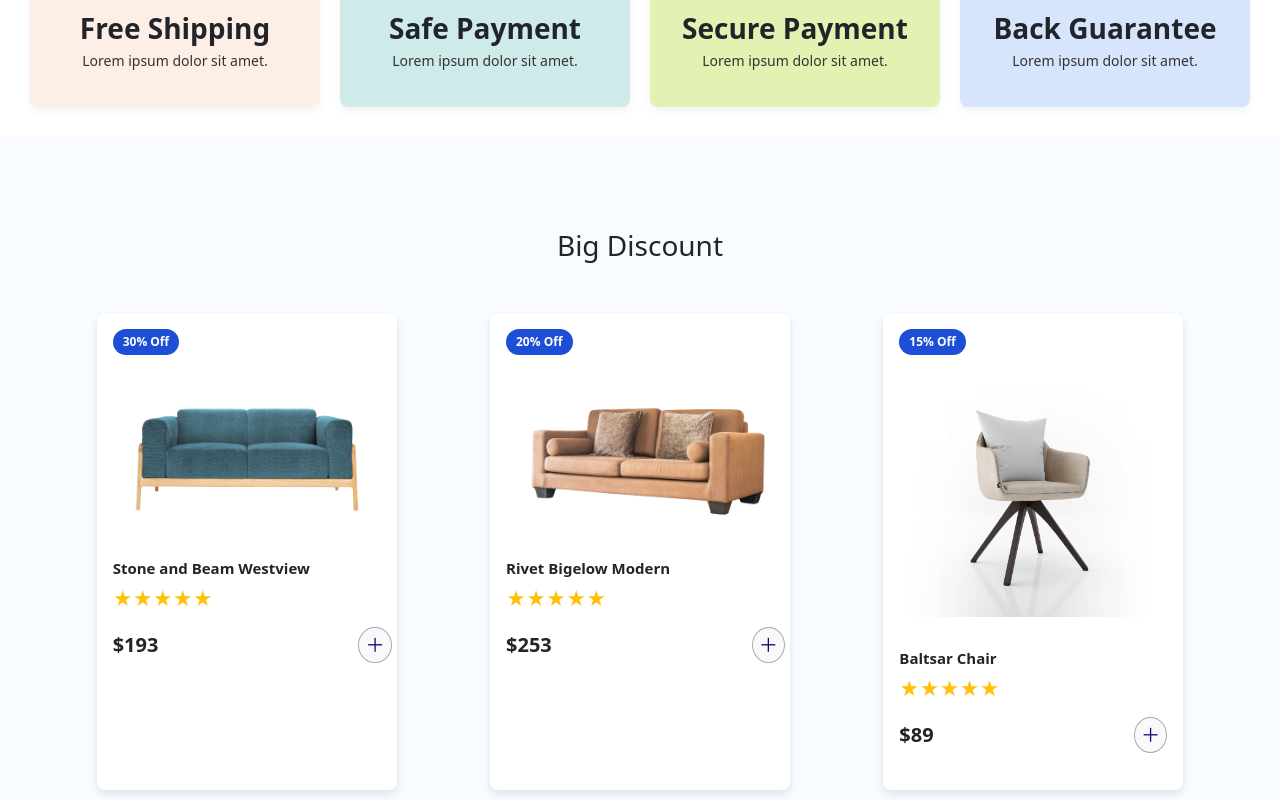
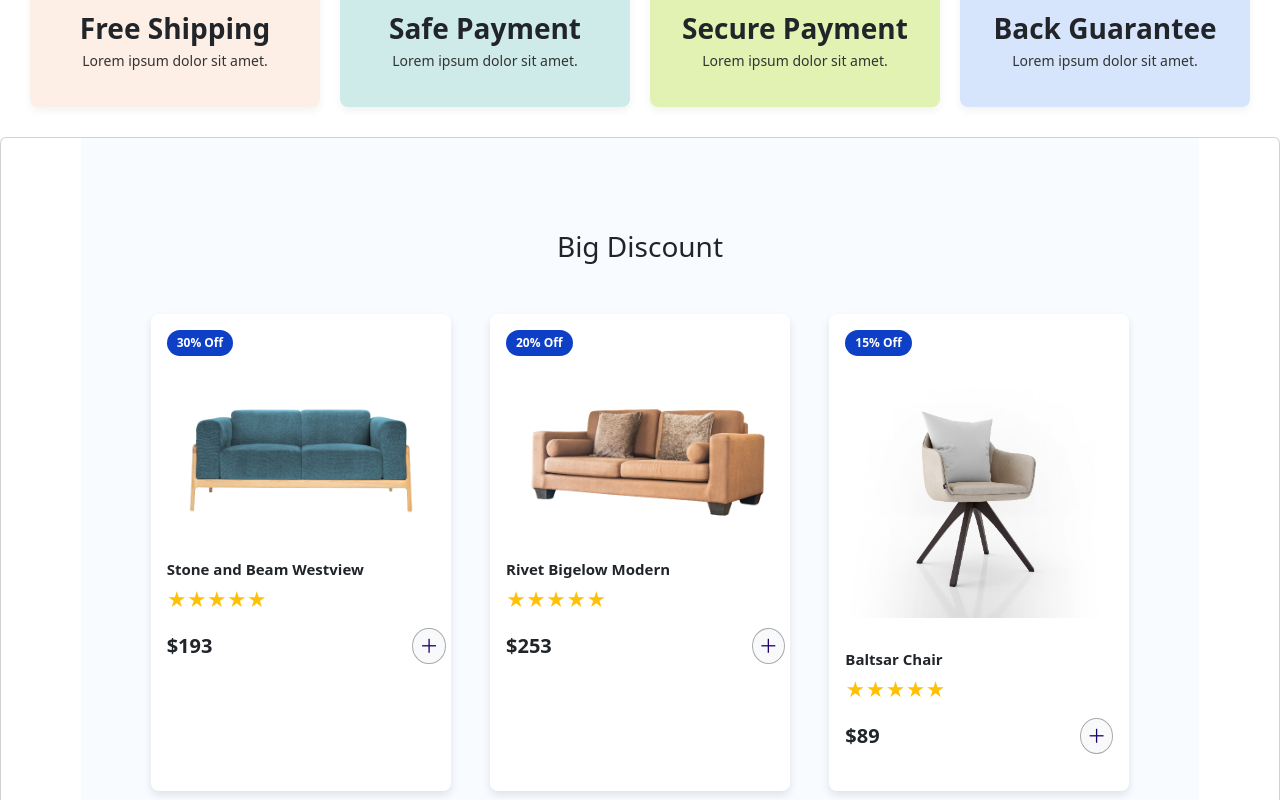
Before and after one commit to an-ja-li/mart-ecommerce, a React (Vite) app: page / in a window 1280 px wide. Shown: the part 740-1540 px from the top of the page. Built offline with nearby package versions, Linux system fonts and the light colour scheme.

Commit message:
home page completed

```diff
--- a/src/App.jsx
+++ b/src/App.jsx
@@ -24,7 +24,7 @@ function App() {
 
 
       <Routes>
-        <Route path="/" element={<Home />} />
+        <Route path="/" element={<Home  cartItems={cartItems} setCartItems={setCartItems} />} />
 
         {/* ✅ Pass cart state to Product listing page */}
         <Route
--- a/src/Compnents/Footer.jsx
+++ b/src/Compnents/Footer.jsx
@@ -2,7 +2,7 @@ import React from "react";
 
 function Footer() {
   return (
-    <footer  style={{ backgroundColor: "#2c3e50" }}className=" text-white pt-5 pb-4">
+    <footer  style={{ backgroundColor: "#1a4870" }}className=" text-white pt-5 pb-4">
       <div className="container">
         <div className="row">
 
--- a/src/pages/Home.css
+++ b/src/pages/Home.css
@@ -55,7 +55,7 @@ padding: 2rem;
   position: absolute;
   top: 16px;
   left: 16px;
-  background-color: #1d4ed8;
+  background-color: #0d3fc7;
   color: white;
   padding: 4px 10px;
   font-size: 12px;
--- a/src/pages/Home.jsx
+++ b/src/pages/Home.jsx
@@ -3,6 +3,7 @@ import { serviceData } from '../data/serviceData';
 import FeatureCard from '../Compnents/FeatureCard';
 import HeroSlider from '../Compnents/HeroSlider';
 import ProductCard from '../Compnents/ProductCard';
+import Footer from '../Compnents/Footer';
 import { discoutProducts, products } from "../data/productData";
 import "./Home.css";
 
@@ -30,6 +31,11 @@ const Home = ({ cartItems, setCartItems }) => {
       item.category.toLowerCase() === "mobile" || item.category.toLowerCase() === "wireless"
   );
 
+    // Filter products for Best Sales (only sofas)
+  const sofaProducts = products.filter(
+    (item) => item.category.toLowerCase() === "sofa"
+  );
+
   return (
     <div className="home-container">
       {/* Slider Section */}
@@ -50,6 +56,8 @@ const Home = ({ cartItems, setCartItems }) => {
         ))}
       </section>
 
+
+        <div className="card">
       {/* Discount Products Section */}
       <div className="home-discount-section">
         <h2 className="home-section-title">Big Discount</h2>
@@ -81,6 +89,25 @@ const Home = ({ cartItems, setCartItems }) => {
           ))}
         </div>
       </div>
+
+      {/* Best Sales Section (only sofas) */}
+        <div className="home-best-sales-section">
+          <h2 className="home-section-title">Best Sales</h2>
+          <div className="home-product-grid">
+            {sofaProducts.map((item) => (
+              <ProductCard
+                key={item.id}
+                item={item}
+                addToCart={addToCart}
+                addToWishlist={addToWishlist}
+              />
+            ))}
+          </div>
+        </div>
+
+      </div>
+
+      <Footer />
     </div>
   );
 };
```
